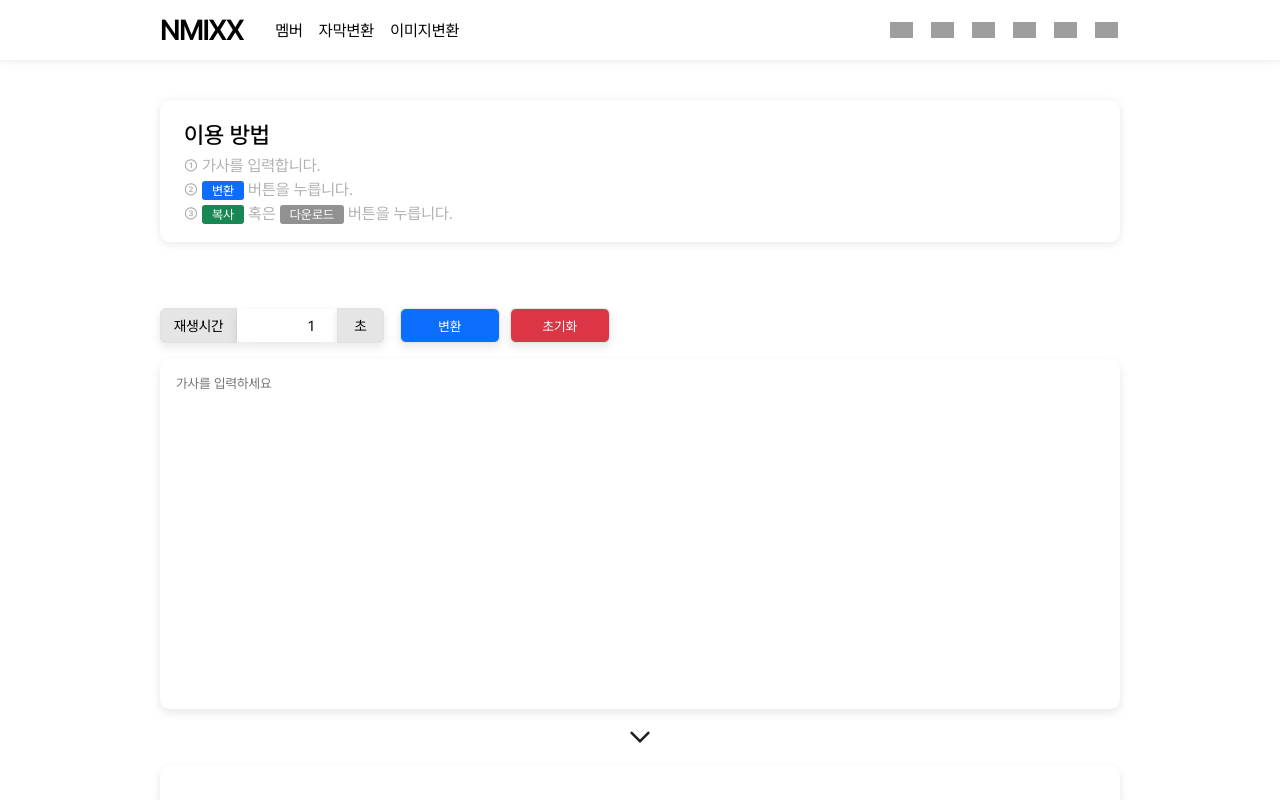
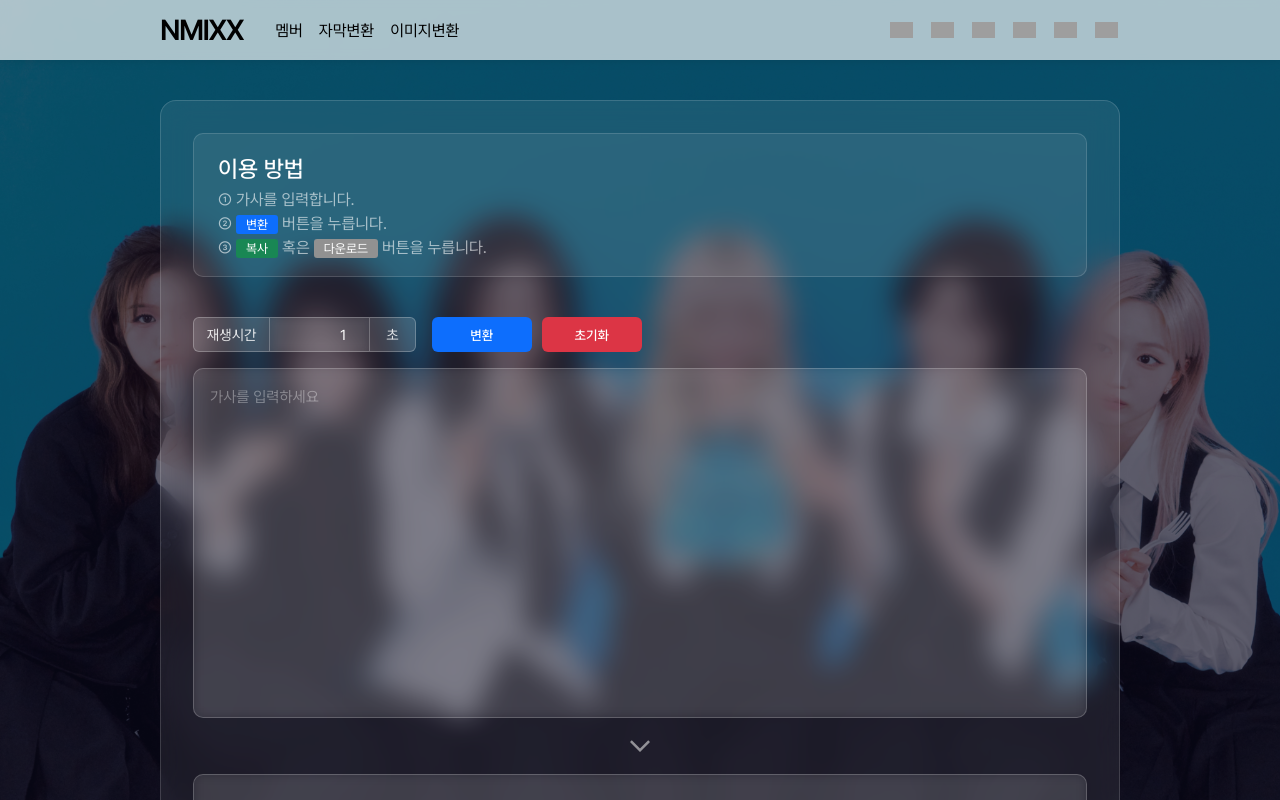
Before and after one commit to Leewonno/lyrics, a React (Vite) app: page /translate in a window 1280 px wide. Shown: the top 800 px of the page. Built offline with nearby package versions, Linux system fonts and the light colour scheme; grey boxes are pictures that could not be loaded.

Commit message:
[UPDATE] 가사 변환 페이지 디자인 수정

```diff
--- a/src/common/Toast.tsx
+++ b/src/common/Toast.tsx
@@ -32,6 +32,7 @@
   justify-content: center;
   align-items: center;
   animation: ${Fade} 1.5s infinite linear alternate;
+  z-index: 1000;
 `;
 
 const Content = styled.div`
--- a/src/translate/components/TranslateBox.tsx
+++ b/src/translate/components/TranslateBox.tsx
@@ -1,11 +1,26 @@
 import styled from "styled-components";
+import translateBg from "../../assets/images/translate_bg.jpg";
 import { TranslateWidget } from "./TranslateWidget";
 
 const Section = styled.section`
   width: 100%;
+  min-height: calc(100vh - 60px);
   display: flex;
   justify-content: center;
   padding-bottom: 100px;
+  background-image: url(${translateBg});
+  background-size: cover;
+  background-position: center top;
+  background-repeat: no-repeat;
+  background-attachment: fixed;
+  position: relative;
+
+  &::before {
+    content: "";
+    position: absolute;
+    inset: 0;
+    background: rgba(10, 10, 30, 0.65);
+  }
 `;
 
 export function TranslateBox() {
--- a/src/translate/components/TranslateExample.tsx
+++ b/src/translate/components/TranslateExample.tsx
@@ -5,27 +5,28 @@
   width: 100%;
   display: flex;
   flex-direction: column;
-  /* border: 1px solid #e5e5e5; */
-  box-shadow: rgba(17, 17, 26, 0.1) 0px 2px 10px;
+  background: rgba(255, 255, 255, 0.07);
+  border: 1px solid rgba(255, 255, 255, 0.15);
   border-radius: 10px;
   padding: 1rem 1.5rem;
-  margin-bottom: 50px;
+  margin-bottom: 1.5rem;
 
-  h1{
+  h1 {
     font-size: 1.45rem;
     font-weight: 500;
+    color: #ffffff;
     margin-bottom: 5px;
     margin-top: 5px;
   }
 
-  div{
+  div {
     font-size: 1rem;
-    color: #b1b1b1;
+    color: rgba(255, 255, 255, 0.6);
     transition: all 0.5s;
     line-height: 1.5;
   }
 
-  div span{
+  div span {
     border: none;
     color: #fff;
     padding: 2px 10px;
@@ -37,18 +38,17 @@
   ${media.phone`
     padding: 1rem;
 
-    h1{
+    h1 {
       font-size: 1.2rem;
     }
 
-    div{
+    div {
       font-size: 0.9rem;
     }
 
-    div span{
+    div span {
       padding: 1px 10px;
     }
-
   `}
 `;
 
@@ -66,9 +66,6 @@
 				<span style={{ backgroundColor: "#919191" }}>다운로드</span> 버튼을
 				누릅니다.
 			</div>
-			{/* <h1>팁(TIP)</h1>
-      <div>① 자막 재생 시간을 설정할 수 있습니다.</div>
-      <div>② 초기화 버튼은 모든 입력 창을 초기화합니다.</div> */}
 		</Widget>
 	);
 }
--- a/src/translate/components/TranslateWidget.tsx
+++ b/src/translate/components/TranslateWidget.tsx
@@ -8,6 +8,8 @@
 import { TranslateExample } from "./TranslateExample";
 
 const Widget = styled.div`
+  position: relative;
+  z-index: 1;
   width: 100%;
   height: auto;
   display: flex;
@@ -15,32 +17,28 @@
   margin-top: 100px;
 `;
 
-// const Title = styled.div`
-//   width: 100%;
-//   display: flex;
-//   justify-content: center;
-//   font-size: 30px;
-//   font-weight: 600;
-//   margin-bottom: 50px;
-//   margin-top: 100px;
-// `
-
 const WidgetForm = styled.form`
   width: 960px;
   height: 100%;
   display: flex;
   flex-direction: column;
+  background: rgba(255, 255, 255, 0.08);
+  backdrop-filter: blur(14px);
+  -webkit-backdrop-filter: blur(14px);
+  border: 1px solid rgba(255, 255, 255, 0.15);
+  border-radius: 16px;
+  padding: 2rem;
 
   ${media.phone`
     width: 100%;
     margin: 5%;
+    padding: 1.2rem;
   `}
 `;
 
 const SettingBox = styled.div`
   width: 100%;
   display: flex;
-
   gap: 1rem;
 
   ${media.phone`
@@ -54,53 +52,63 @@
   justify-content: center;
   align-items: center;
 
-  input{
+  input {
     width: 100px;
     text-align: right;
     padding: 0.5rem;
     font-size: 0.9rem;
-    border: none;
-    box-shadow: rgba(17, 17, 26, 0.1) 0px 4px 10px;
+    border: 1px solid rgba(255, 255, 255, 0.25);
+    border-left: none;
+    background: rgba(255, 255, 255, 0.12);
+    color: #fff;
+    backdrop-filter: blur(4px);
   }
 
-  input:focus{
+  input:focus {
     outline: none;
+    background: rgba(255, 255, 255, 0.2);
   }
 
-  label{
-    border: 1px solid #e1e1e1;
+  input::-webkit-inner-spin-button,
+  input::-webkit-outer-spin-button {
+    filter: invert(1);
+  }
+
+  label {
+    border: 1px solid rgba(255, 255, 255, 0.25);
     border-top-left-radius: 6px;
     border-bottom-left-radius: 6px;
-    background-color: #e5e5e5;
+    background: rgba(255, 255, 255, 0.15);
+    color: rgba(255, 255, 255, 0.85);
     padding: 0.5rem 0.8rem;
     font-size: 0.9rem;
     white-space: nowrap;
-    box-shadow: rgba(17, 17, 26, 0.1) 0px 4px 10px;
   }
 
-  span{
-    border: 1px solid #e1e1e1;
+  span {
+    border: 1px solid rgba(255, 255, 255, 0.25);
+    border-left: none;
     border-top-right-radius: 6px;
     border-bottom-right-radius: 6px;
-    background-color: #e5e5e5;
+    background: rgba(255, 255, 255, 0.15);
+    color: rgba(255, 255, 255, 0.85);
     padding: 0.5rem 1rem;
     font-size: 0.9rem;
-    box-shadow: rgba(17, 17, 26, 0.1) 0px 4px 10px;
   }
 
   ${media.phone`
-    input{
+    input {
       width: 80px;
       padding: 0.4rem;
       font-size: 0.8rem;
     }
 
-    label{
+    label {
       padding: 0.4rem 0.7rem;
       font-size: 0.8rem;
     }
 
-    span{
+    span {
       padding: 0.4rem 0.9rem;
       font-size: 0.8rem;
     }
@@ -118,16 +126,25 @@
     width: 100px;
     cursor: pointer;
     height: 35px;
-    border: 1px solid #e5e5e5;
+    border: none;
     border-radius: 6px;
     color: #fff;
-    font-weight: 400;
+    font-weight: 500;
     user-select: none;
-    box-shadow: rgba(17, 17, 26, 0.1) 0px 4px 10px;
+    transition: filter 0.15s, transform 0.15s;
   }
 
-  button:focus{
-    outline: 2px solid #c8c8fa;
+  button:focus {
+    outline: 2px solid rgba(200, 200, 250, 0.7);
+  }
+
+  button:hover {
+    filter: brightness(1.15);
+    transform: translateY(-1px);
+  }
+
+  button:active {
+    transform: translateY(0);
   }
 
   ${media.phone`
@@ -148,27 +165,38 @@
   align-items: center;
   gap: 1rem;
 
-  textarea{
+  textarea {
     width: 100%;
     height: 350px;
     padding: 1rem;
-    border: none;
-    /* border: 1px solid #e5e5e5; */
-    box-shadow: rgba(17, 17, 26, 0.1) 0px 4px 10px;
+    border: 1px solid rgba(255, 255, 255, 0.2);
     border-radius: 10px;
     resize: none;
+    background: rgba(255, 255, 255, 0.08);
+    backdrop-filter: blur(6px);
+    -webkit-backdrop-filter: blur(6px);
+    color: #fff;
+    font-size: 0.95rem;
+    line-height: 1.6;
+    transition: border-color 0.2s, background 0.2s;
   }
 
-  textarea:focus{
-    outline: 2px solid #c8c8fa;
+  textarea::placeholder {
+    color: rgba(255, 255, 255, 0.35);
   }
 
-  span{
-    color: #9b9b9b;
+  textarea:focus {
+    outline: none;
+    border-color: rgba(200, 200, 250, 0.6);
+    background: rgba(255, 255, 255, 0.12);
+  }
+
+  span {
+    color: rgba(255, 255, 255, 0.45);
   }
 
   ${media.phone`
-    textarea{
+    textarea {
       height: 300px;
     }
   `}
@@ -176,6 +204,7 @@
 
 const Image = styled.img`
   transform: rotate(270deg);
+  filter: invert(1) opacity(0.6);
 `;
 
 export function TranslateWidget() {
@@ -297,21 +326,9 @@
 		toastCall("변환 성공");
 	};
 
-	// ==================================================
-	// ChatGPT 연결
-	// useEffect(() => {
-	//   const test = async ()=>{
-	//     await callGPT()
-	//   }
-	//   test()
-	// }, [])
-
 	return (
 		<Widget>
 			<WidgetForm>
-				{/* <Title>
-            가사 변환
-          </Title> */}
 				<TranslateExample />
 				<SettingBox>
 					<TimeBox>
```
Also changed, not shown: src/assets/images/translate_bg.jpg (added).
